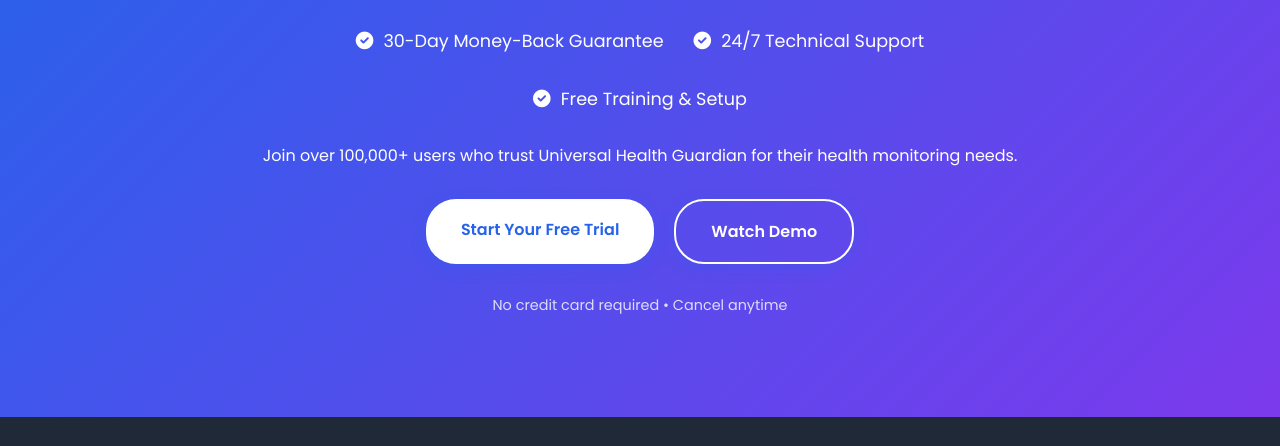
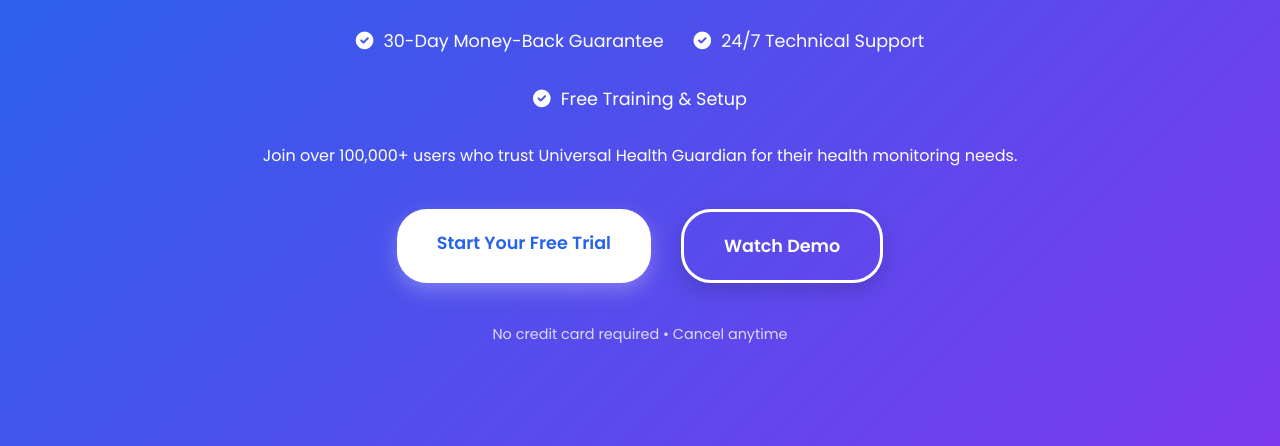
Before and after one commit to WentiQ/Landing-Page, a plain HTML site: page index.html in a window 1280 px wide. Shown: the part 10523-10969 px from the top of the page. Drawn offline with nearby package versions, Linux system fonts and the light colour scheme.

Commit message:
Make basic frontend

```diff
--- a/index.html
+++ b/index.html
@@ -1234,12 +1234,38 @@
         .cta-button.white {
             background: white;
             color: var(--primary);
+            font-size: 1.1rem;
+            padding: 20px 40px;
+            box-shadow: 0 8px 20px rgba(255, 255, 255, 0.25);
+            transform: translateY(0);
+            transition: all 0.3s ease;
+        }
+
+        .cta-button.white:hover {
+            transform: translateY(-5px);
+            box-shadow: 0 12px 25px rgba(255, 255, 255, 0.35);
         }
 
         .cta-button.outline {
             background: transparent;
-            border: 2px solid white;
+            border: 3px solid white;
             color: white;
+            font-size: 1.1rem;
+            padding: 20px 40px;
+            box-shadow: 0 8px 20px rgba(0, 0, 0, 0.15);
+            transform: translateY(0);
+            transition: all 0.3s ease;
+        }
+
+        .cta-button.outline:hover {
+            background: rgba(255, 255, 255, 0.1);
+            transform: translateY(-5px);
+            box-shadow: 0 12px 25px rgba(0, 0, 0, 0.25);
+        }
+
+        .cta-buttons {
+            margin: 40px 0;
+            gap: 30px;
         }
 
         .cta-disclaimer {
```
Also changed, not shown: 1 other file.
